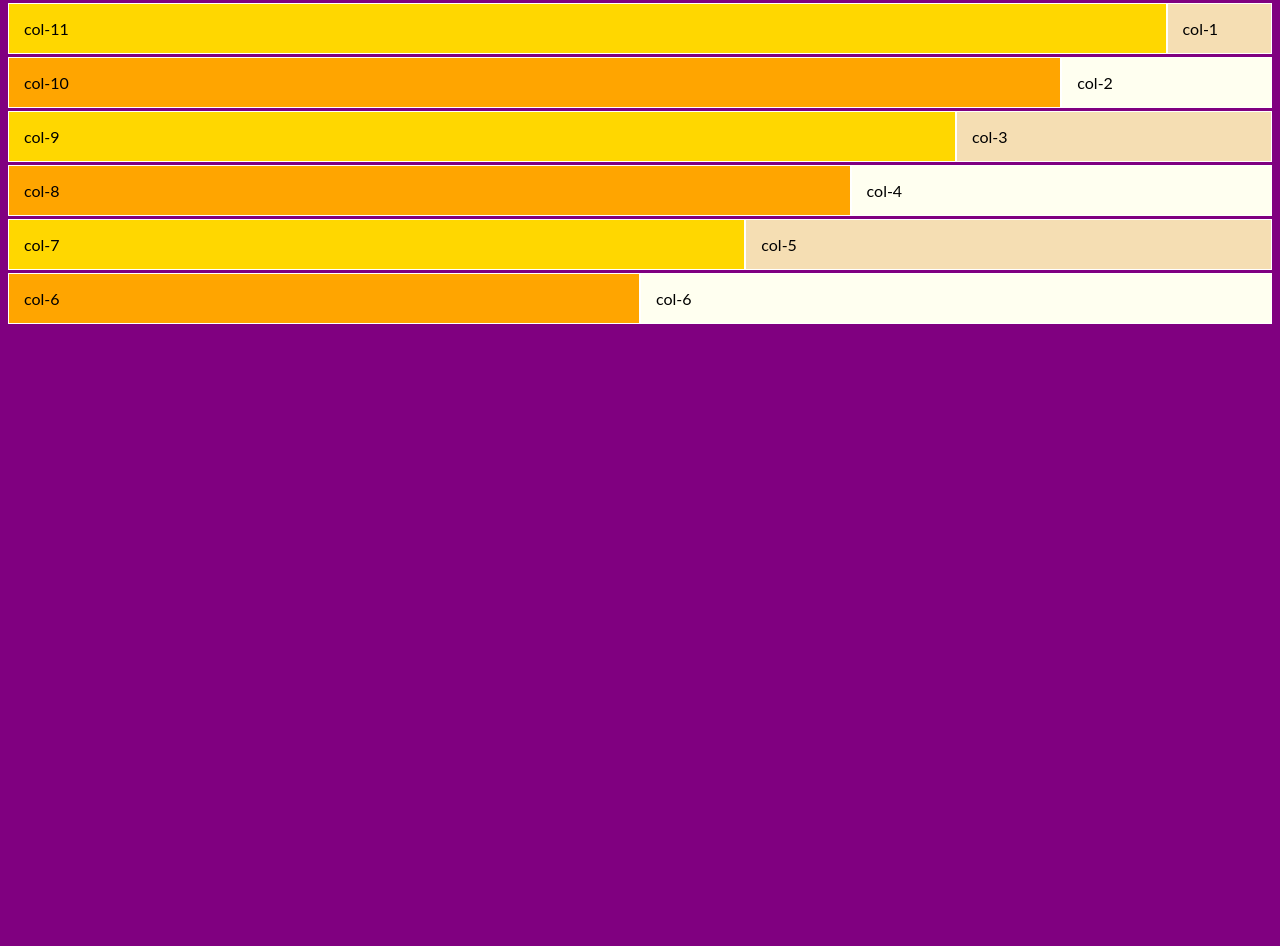
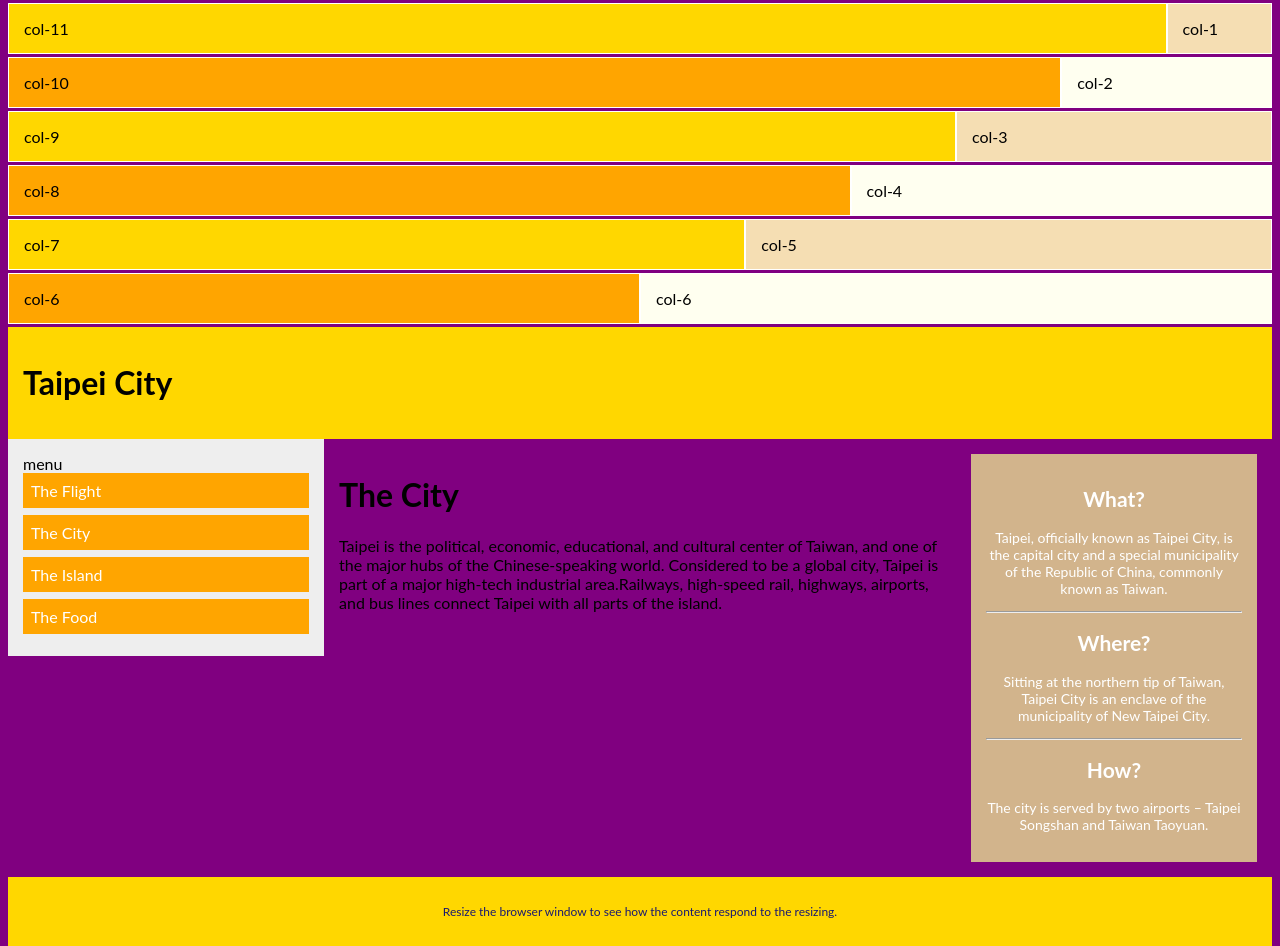
Before and after one commit to DavidDaff/NTU-WEB-homework6, a plain HTML site: page index.html in a window 1280 px wide. Shown: the part 361-1307 px from the top of the page. Before the commit the page ends 800 px from the top, so only its background shows below. Drawn offline with Linux system fonts and the light colour scheme.

Commit message:
Add files via upload

```diff
--- a/index.html
+++ b/index.html
@@ -3,13 +3,12 @@
 
 <head>
     <meta charset="UTF-8">
-    <title>HW5</title>
+    <title>HW6</title>
     <link rel="stylesheet" type="text/css" href="main.css">
 </head>
 
 <body>
     <div class="row">
-<!--<div>-->
         <div class="col-9 bgTest">
             <p>col-9</p>
             <div class="col-2 bgTest">
@@ -30,6 +29,7 @@
             <div class="col-2 bgTest">
                 col-2
             </div>
+
             <div class="col-3 bgTest">
                 col-3
             </div>
@@ -111,6 +111,44 @@
             col-6
         </div>
     </div>
+    <div class="header">
+        <h1>Taipei City</h1>
+    </div>
+    <div class=”row”>
+        <div class="col-3 menu">
+            menu
+            <ul>
+                <li>The Flight</li>
+                <li>The City</li>
+                <li>The Island</li>
+                <li>The Food</li>
+            </ul>
+        </div>
+        <div class="col-6">
+            <h1>The City</h1>
+            <p>Taipei is the political, economic, educational, and cultural center of Taiwan, and one of the major hubs of the Chinese-speaking world. Considered to be a global city, Taipei is part of a major high-tech industrial area.Railways, high-speed rail, highways, airports, and bus lines connect Taipei with all parts of the island.</p>
+        </div>
+        <div class="col-3">
+            <div class="right">
+                <div class="aside">
+                    <h2>What?</h2>
+                    <p>Taipei, officially known as Taipei City, is the capital city and a special municipality of the Republic of China, commonly known as Taiwan. </p>
+                    <hr>
+                    <h2>Where?</h2>
+                    <p>Sitting at the northern tip of Taiwan, Taipei City is an enclave of the municipality of New Taipei City.</p>
+                    <hr>
+                    <h2>How?</h2>
+                    <p>The city is served by two airports – Taipei Songshan and Taiwan Taoyuan.</p>
+                </div>
+            </div>
+        </div>
+    </div>
+
+    <div class="col-12 footer">
+        <p>Resize the browser window to see how the content respond to the resizing.</p>
+    </div>
+
+
 </body>
 
 </html>
--- a/main.css
+++ b/main.css
@@ -1,8 +1,95 @@
-*{  box-sizing:border-box;  }
+*{
+  box-sizing: border-box;
+}
 
 body {
     background-color:lightgreen;
 }
+
+
+
+.col-1 {width: 8.33%;}
+.col-2 {width: 16.66%;}
+.col-3 {width: 25%;}
+.col-4 {width: 33.33%;}
+.col-5 {width: 41.66%;}
+.col-6 {width: 50%;}
+.col-7 {width: 58.33%;}
+.col-8 {width: 66.66%;}
+.col-9 {width: 75%;}
+.col-10 {width: 83.33%;}
+.col-11 {width: 91.66%;}
+.col-12 {width: 100%;}
+
+.row::after {
+    content: "";
+    clear: both;   /*clear float: left & right*/
+    display: block;
+}
+[class^="col-"] {
+    float: left;
+    padding: 15px;
+}
+.header{
+    background-color: Gold ;
+    color: #000;
+    padding: 15px;
+}
+.footer {
+    background-color: Gold ;
+    color: MidnightBlue ;
+    text-align: center;
+    font-size: 12px;
+    padding: 15px;
+}
+.menu{
+   background-color: #eee ;
+}
+.menu li {
+    padding: 8px;
+    margin-bottom: 7px;
+    background-color :Orange ;
+    color: #ffffff;
+}
+.menu ul {
+    list-style-type: none;
+    margin: 0;
+    padding: 0;
+}
+.menu li:hover {
+    background-color: #0099cc;
+}
+.aside {
+    background-color: Tan ;
+    padding: 15px;
+    color: #ffffff;
+    text-align: center;
+    font-size: 14px;
+}
+* {
+  font-family: lato;
+}
+.bgTest{
+  background: wheat;
+  border:1px solid white;
+  margin-bottom:3px;
+}
+.bgTest:nth-of-type(4n+1){
+  background: orange;
+
+}
+.bgTest:nth-of-type(4n+2){
+  background: Ivory ;
+
+}
+.bgTest:nth-of-type(4n+3){
+  background: Gold ;
+
+}
+.row p{
+  text-align:center;
+}
+
 @media (max-width: 767px) {
     body {
         background-color:red;
@@ -30,51 +117,8 @@ body {
     }
 }
 
-
-
-.col-1 {width: 8.33%;}
-.col-2 {width: 16.66%;}
-.col-3 {width: 25%;}
-.col-4 {width: 33.33%;}
-.col-5 {width: 41.66%;}
-.col-6 {width: 50%;}
-.col-7 {width: 58.33%;}
-.col-8 {width: 66.66%;}
-.col-9 {width: 75%;}
-.col-10 {width: 83.33%;}
-.col-11 {width: 91.66%;}
-.col-12 {width: 100%;}
-
-* {
-  box-sizing: border-box;
-  font-family: lato;
+@media only screen and (max-width: 768px) {
+    [class^="col-"]{
+        width:100%;
+    }
 }
-.row::after {
-    content: "";
-    clear: both;   /*clear float: left & right*/
-    display: block;
-}
-[class^="col-"] {
-    float: left;
-    padding: 15px;
-}
-.bgTest{
-  background: wheat;
-  border:1px solid white;
-  margin-bottom:3px;
-}
-.bgTest:nth-of-type(4n+1){
-  background: orange;
-
-}
-.bgTest:nth-of-type(4n+2){
-  background: Ivory ;
-
-}
-.bgTest:nth-of-type(4n+3){
-  background: Gold ;
-
-}
-.row p{
-  text-align:center;
-}
```
Lines whose indentation alone changed are shown as unchanged.
